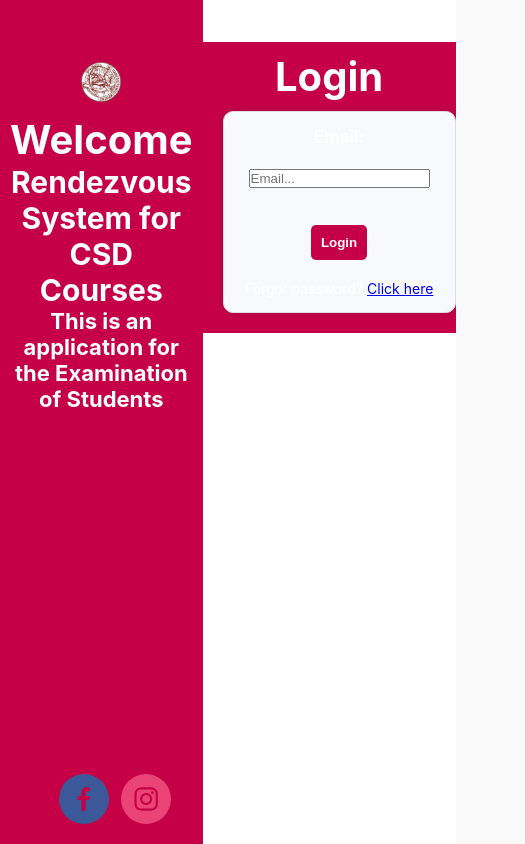
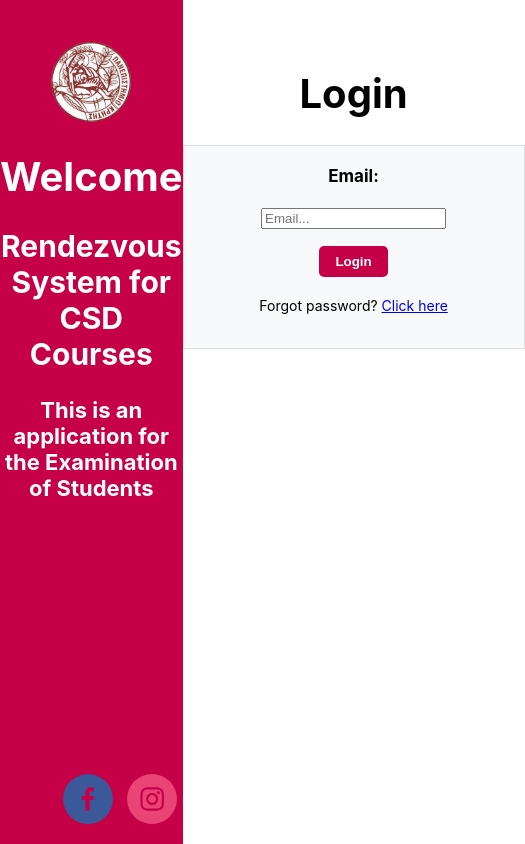
Before and after one commit to anestiskivro/CSD-Client, a React (Create React App) app: page / in a window 390 px wide. Shown: the top 844 px of the page, 525 px wide, since content can reach past the window. Built offline with nearby package versions, Linux system fonts and the light colour scheme; no server answers.

Commit message:
responsive12

```diff
--- a/src/components/info.css
+++ b/src/components/info.css
@@ -4,18 +4,13 @@
   margin-right: auto;
 }
 
-/* Header Styles */
-
 .header {
-  background-color: #C50047;
-  padding: 10px;
   text-align: center;
-  color: #fff;
+  font-size: 14px;
 }
 
 .header img {
-  height: 40px;
-  margin: 10px;
+  height: 80px;
 }
 
 h1 {
@@ -34,15 +29,57 @@ h3 {
   padding-right: 5%;
 }
 
-/* Button Styles */
 .button {
   background-color: #C50047;
-  color: #fff;
+  color: white;
   border: none;
   border-radius: 5px;
   padding: 10px 20px;
   font-weight: bold;
   cursor: pointer;
   display: block;
-  margin: 20px auto;
+  margin: 0 auto;
 }
+
+#file {
+  margin-left: 22%;
+  margin-right: 22%;
+}
+
+#import {
+  margin-top: 6%;
+  margin-bottom: 6%;
+  margin-left: 7%;
+  margin-right: 20%;
+}
+
+#back {
+  margin-top: 4%;
+  margin-bottom: 4%;
+  margin-right: 13%;
+}
+
+.head_TA {
+  padding-left: 30%;
+  padding-right: 30%;
+}
+
+table {
+  border-collapse: collapse;
+  width: 100%;
+}
+
+th,
+td {
+  text-align: left;
+  padding: 8px;
+}
+
+tr:nth-child(even) {
+  background-color: #f2f2f2;
+}
+
+th {
+  background-color: #C50047;
+  color: white;
+}
--- a/src/components/login.css
+++ b/src/components/login.css
@@ -1,27 +1,16 @@
-/* Global Styles */
-
-* {
-    box-sizing: border-box;
-    margin: 0;
-    padding: 0;
+.right {
+    flex: 1;
+    background-color: #ffffff;
+    padding-top: 5vh;
+    margin-left: auto;
 }
 
-body {
-    font-family: Arial, sans-serif;
-    background-color: #f9f9f9;
-}
-
-
-/* Form Styles */
-
 .form-container {
-    width: 90%;
-    margin: 20px auto;
+    width: 300px;
+    margin: 0 auto;
     padding: 20px;
     background-color: #f8f9fa;
     border: 1px solid #ddd;
-    border-radius: 10px;
-    box-shadow: 0 0 10px rgba(0, 0, 0, 0.1);
 }
 
 .form-container form {
@@ -37,12 +26,10 @@ body {
 .form-container input[type="text"],
 .form-container input[type="password"] {
     width: 100%;
-    padding: 10px;
+    padding: 5px;
     margin-bottom: 10px;
     border: 1px solid #ddd;
-    border-radius: 5px;
 }
-
 
 .btn-group button {
     background-color: #C50047;
@@ -57,65 +44,3 @@ body {
     margin-right: 9%;
     margin-left: 9%;
 }
-
-/* Table Styles */
-
-table {
-    border-collapse: collapse;
-    width: 100%;
-    margin: 20px auto;
-}
-
-th,
-td {
-    text-align: left;
-    padding: 8px;
-    border: 1px solid #ddd;
-}
-
-th {
-    background-color: #C50047;
-    color: #fff;
-}
-
-
-/* Responsive Styles */
-
-@media only screen and (max-width: 600px) {
-    .form-container {
-        width: 100%;
-        margin: 10px;
-    }
-
-    .button {
-        padding: 10px 15px;
-    }
-
-    table {
-        font-size: 14px;
-    }
-
-    th,
-    td {
-        padding: 5px;
-    }
-}
-
-@media only screen and (max-width: 400px) {
-    .form-container {
-        padding: 15px;
-    }
-
-    .button {
-        padding: 10px 10px;
-    }
-
-    table {
-        font-size: 12px;
-    }
-
-    th,
-    td {
-        padding: 3px;
-    }
-}
```
